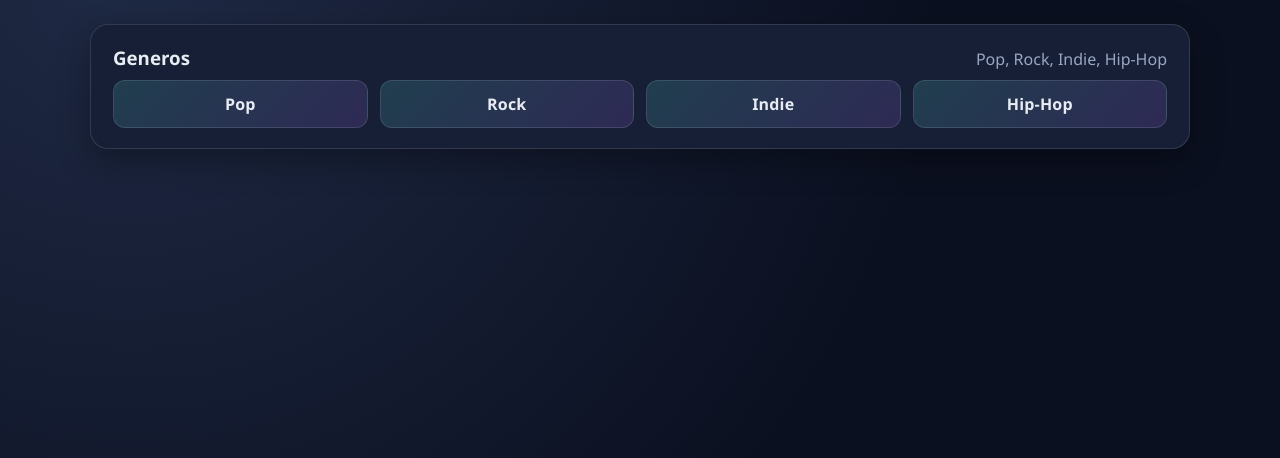
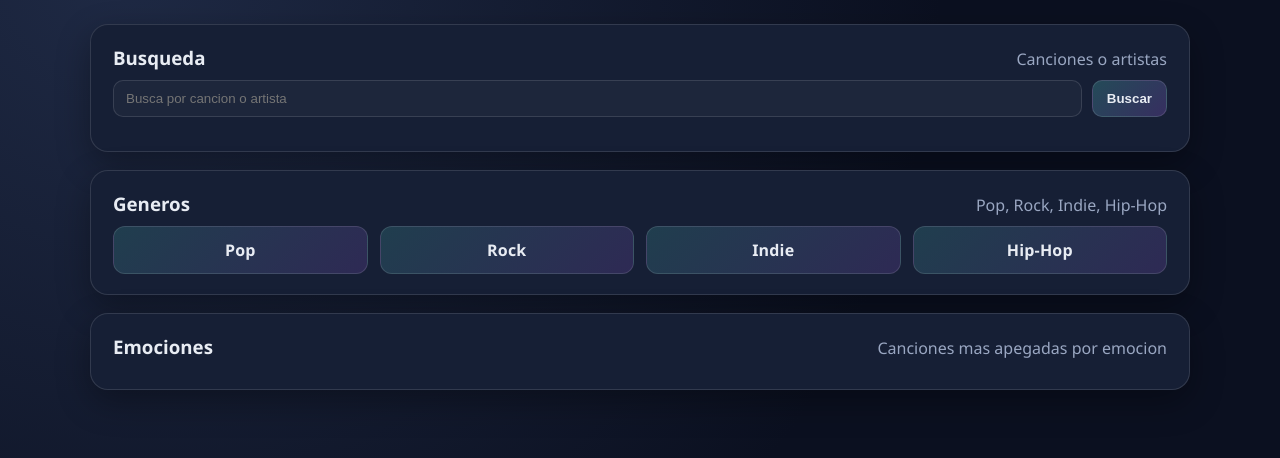
Before and after one commit to DleonF/IA, a Flask app: page / in a window 1280 px wide. Shown: the part 122-580 px from the top of the page. Run offline with Flask 3, Linux system fonts and the light colour scheme; parts of the project's set-up code (start-up, migrations or seed data) failed here and were passed over.

Commit message:
Proyecto finalizado

```diff
--- a/app.py
+++ b/app.py
@@ -5,12 +5,10 @@
 
 app = Flask(__name__)
 
-# =========================
-# CARGAR DATASET
-# =========================
-df = pd.read_csv("spotify_dataset.csv")
 
-# Features numéricas reales (NO strings)
+df = pd.read_csv("spotify_dataset.csv") #Dataset
+
+# Features numéricas reales
 features = [
     "Tempo",
     "Energy",
@@ -22,40 +20,116 @@
     "Instrumentalness"
 ]
 
-df_model = df[features + ["emotion", "Genre", "song", "Artist(s)"]].dropna()
+df_model = df[features + ["emotion", "Genre", "song", "Artist(s)"]].dropna() # elimina filas faltantes
 
-X = df_model[features]
-y = df_model["emotion"]
+X = df_model[features] #in
+y = df_model["emotion"] #out
 
 scaler = StandardScaler()
 X_scaled = scaler.fit_transform(X)
 
-knn = KNeighborsClassifier(n_neighbors=7)
+knn = KNeighborsClassifier(n_neighbors=7) #Knn con 7 vecinos parecidas
 knn.fit(X_scaled, y)
 
-# =========================
-# MAPA DE GÉNEROS
-# =========================
+EMOTION_MAP = {
+    "joy": "Alegria",
+    "sadness": "Tristeza",
+    "anger": "Enojo",
+    "fear": "Miedo",
+    "love": "Amor",
+    "surprise": "Sorpresa",
+    "neutral": "Neutral",
+    "angry": "Enojo",
+    "confusion": "Confusion",
+    "interest": "Interes",
+    "thirst": "Sed",
+    "pink": "Rosa",
+    "true": "Verdadero"
+}
+EMOTION_EXCLUDE = {"angry", "pink", "thirst"}
+EMOTIONS = sorted(
+    e for e in df_model["emotion"].dropna().unique().tolist()
+    if e not in EMOTION_EXCLUDE
+)
+
+# Generos a subgeneros
 GENRE_MAP = {
     "Pop": ["Pop", "K-Pop", "J-Pop"],
     "Rock": ["Rock", "Alternative", "Classic Rock"],
     "Indie": ["Indie", "Indie Rock", "Indie Pop"],
     "Hip-Hop": ["Hip-Hop", "Rap", "Trap"]
 }
+GENRE_LOOKUP = {
+    sub.lower(): main
+    for main, subs in GENRE_MAP.items()
+    for sub in subs
+}
 
-# =========================
-# RUTAS
-# =========================
 
-# Página 1 – Géneros principales
-@app.route("/")
+# RUTAS ::  Pagina 1 –> Generos
+@app.route("/", methods=["GET", "POST"])
 def generos():
+    q = request.values.get("q", "").strip()
+    resultados = []
+    emocion = None
+    confianza = None
+    cancion_sel = None
+    artista_sel = None
+
+    if q:
+        matches = df_model[
+            df_model["song"].str.contains(q, case=False, na=False) |
+            df_model["Artist(s)"].str.contains(q, case=False, na=False)
+        ][["song", "Artist(s)", "Genre"]].drop_duplicates()
+
+        matches["main_genre"] = matches["Genre"].str.lower().map(GENRE_LOOKUP)
+        matches = matches[matches["main_genre"].notna()]
+
+        resultados = [
+            {
+                "song": row["song"],
+                "artist": row["Artist(s)"],
+                "genero": row["main_genre"],
+                "subgenero": row["Genre"]
+            }
+            for _, row in matches.iterrows()
+        ]
+
+    if request.method == "POST":
+        cancion_sel = request.form.get("song")
+        artista_sel = request.form.get("artist")
+        subgenero_sel = request.form.get("subgenero")
+
+        fila = df_model[
+            (df_model["Genre"].str.contains(subgenero_sel or "", case=False, na=False)) &
+            (df_model["song"] == cancion_sel) &
+            (df_model["Artist(s)"] == artista_sel)
+        ].iloc[0]
+
+        datos = fila[features].values.reshape(1, -1)
+        datos_scaled = scaler.transform(datos)
+        emocion_raw = knn.predict(datos_scaled)[0]
+
+        proba = knn.predict_proba(datos_scaled)[0]  #vector de probabilidad con sus 7 vecinos
+        confianza = float(proba.max())     #elige la mayor probabilidad
+        emocion = EMOTION_MAP.get(emocion_raw, emocion_raw)
+
     return render_template(
         "generos.html",
-        generos=list(GENRE_MAP.keys())
+        generos=list(GENRE_MAP.keys()),
+        emociones=[
+            {"value": e, "label": EMOTION_MAP.get(e, e)}
+            for e in EMOTIONS
+        ],
+        q=q,
+        resultados=resultados,
+        emocion=emocion,
+        confianza=confianza,
+        cancion_sel=cancion_sel,
+        artista_sel=artista_sel
     )
 
-# Página 2 – Subgéneros
+# Pagina 2 –> Subgeneros
 @app.route("/subgeneros/<genero>")
 def subgeneros(genero):
     return render_template(
@@ -64,21 +138,24 @@
         subgeneros=GENRE_MAP.get(genero, [])
     )
 
-# Página 3 – Canciones + predicción
+# Pagina 3 –> Canciones
 @app.route("/canciones/<genero>/<subgenero>", methods=["GET", "POST"])
 def canciones(genero, subgenero):
 
-    canciones = (
-        df_model[
-            df_model["Genre"]
-            .str.contains(subgenero, case=False, na=False)
-        ][["song", "Artist(s)"]]
-        .drop_duplicates()
-        .head(15)
-        .values.tolist()
-    )
+    base = df_model[
+        df_model["Genre"]
+        .str.contains(subgenero, case=False, na=False)
+    ]
+
+    base = base[["song", "Artist(s)"]].drop_duplicates()
+
+    if len(base) > 15:
+        base = base.sample(n=15)
+
+    canciones = base.values.tolist()
 
     emocion = None
+    confianza = None
     cancion_sel = None
 
     if request.method == "POST":
@@ -91,7 +168,10 @@
 
         datos = fila[features].values.reshape(1, -1)
         datos_scaled = scaler.transform(datos)
-        emocion = knn.predict(datos_scaled)[0]
+        emocion_raw = knn.predict(datos_scaled)[0]
+        proba = knn.predict_proba(datos_scaled)[0]
+        confianza = float(proba.max())
+        emocion = EMOTION_MAP.get(emocion_raw, emocion_raw)
 
     return render_template(
         "canciones.html",
@@ -99,7 +179,37 @@
         subgenero=subgenero,
         canciones=canciones,
         emocion=emocion,
+        confianza=confianza,
         cancion_sel=cancion_sel
+    )
+
+# Pagina -> Emociones
+@app.route("/emociones/<emocion>")
+def emociones(emocion):
+    base = df_model[df_model["emotion"] == emocion]
+    base = base[features + ["song", "Artist(s)"]].drop_duplicates()
+
+    emotion_index = None
+    for i, label in enumerate(knn.classes_):
+        if label == emocion:
+            emotion_index = i
+            break
+
+    canciones = []
+    for _, row in base.iterrows():
+        datos = row[features].values.reshape(1, -1)
+        datos_scaled = scaler.transform(datos)
+        proba = knn.predict_proba(datos_scaled)[0]
+        confianza = float(proba[emotion_index]) if emotion_index is not None else None
+        canciones.append([row["song"], row["Artist(s)"], confianza])
+    canciones.sort(key=lambda item: item[2] if item[2] is not None else -1, reverse=True)
+    canciones = canciones[:5]
+
+    return render_template(
+        "emociones.html",
+        emocion=EMOTION_MAP.get(emocion, emocion),
+        emocion_raw=emocion,
+        canciones=canciones
     )
 
 if __name__ == "__main__":
--- a/static/styles.css
+++ b/static/styles.css
@@ -34,6 +34,36 @@
 .card-header { display: flex; justify-content: space-between; align-items: baseline; gap: 10px; margin-bottom: 10px; }
 .card h3 { margin: 0; }
 .muted { color: var(--muted); margin: 0; }
+.search-bar {
+    display: flex;
+    gap: 10px;
+    margin: 10px 0 14px;
+}
+.search-input {
+    flex: 1;
+    padding: 10px 12px;
+    border-radius: 10px;
+    border: 1px solid var(--stroke);
+    background: rgba(255,255,255,0.03);
+    color: var(--text);
+    outline: none;
+}
+.search-input:focus { border-color: rgba(78,205,196,0.7); }
+.search-btn {
+    padding: 10px 14px;
+    border-radius: 10px;
+    border: 1px solid var(--stroke);
+    background: linear-gradient(135deg, rgba(78,205,196,0.25), rgba(155,93,229,0.25));
+    color: var(--text);
+    font-weight: 700;
+    cursor: pointer;
+    transition: transform 140ms ease, border-color 140ms ease, box-shadow 140ms ease;
+}
+.search-btn:hover {
+    border-color: rgba(78,205,196,0.75);
+    box-shadow: 0 6px 18px rgba(78,205,196,0.15);
+    transform: translateY(-1px);
+}
 .list { display: grid; gap: 10px; margin-top: 6px; }
 .song-btn {
     width: 100%;
@@ -47,6 +77,7 @@
     background: rgba(255,255,255,0.02);
     color: var(--text);
     text-align: left;
+    text-decoration: none;
     cursor: pointer;
     transition: transform 120ms ease, border-color 120ms ease, background 120ms ease;
 }
--- a/templates/canciones.html
+++ b/templates/canciones.html
@@ -18,7 +18,7 @@
         <div class="card">
             <div class="card-header">
                 <h3>Canciones</h3>
-                <p class="muted">Top 15</p>
+                <p class="muted">Top 15 (Aleatorias)</p>
             </div>
             <form method="post" class="list">
                 {% for song, artist in canciones %}
@@ -35,6 +35,9 @@
             {% if emocion %}
                 <p><b>Cancion:</b> {{ cancion_sel }}</p>
                 <p><b>Emocion:</b> <span class="pill">{{ emocion }}</span></p>
+                {% if confianza is not none %}
+                    <p><b>Confianza:</b> {{ (confianza * 100) | round(1) }}%</p>
+                {% endif %}
             {% else %}
                 <p class="muted">Selecciona una cancion para ver su emocion.</p>
             {% endif %}
--- a/templates/generos.html
+++ b/templates/generos.html
@@ -13,6 +13,51 @@
         <p class="hero-subtitle">Empieza eligiendo un genero principal.</p>
     </header>
 
+    <div class="grid">
+        <div class="card">
+            <div class="card-header">
+                <h3>Busqueda</h3>
+                <p class="muted">Canciones o artistas</p>
+            </div>
+            <form method="get" class="search-bar" action="{{ url_for('generos') }}">
+                <input class="search-input" type="text" name="q" value="{{ q }}" placeholder="Busca por cancion o artista">
+                <button class="search-btn" type="submit">Buscar</button>
+            </form>
+            {% if q %}
+                <p class="muted">Resultados para "{{ q }}"</p>
+                {% if resultados %}
+                    <div class="list">
+                        {% for r in resultados %}
+                            <form method="post" action="{{ url_for('generos') }}">
+                                <input type="hidden" name="q" value="{{ q }}">
+                                <input type="hidden" name="song" value="{{ r.song }}">
+                                <input type="hidden" name="artist" value="{{ r.artist }}">
+                                <input type="hidden" name="subgenero" value="{{ r.subgenero }}">
+                                <button class="song-btn" type="submit">
+                                    <span class="song-title">{{ r.song }}</span>
+                                    <span class="song-artist">{{ r.artist }} • {{ r.subgenero }}</span>
+                                </button>
+                            </form>
+                        {% endfor %}
+                    </div>
+                {% else %}
+                    <p class="muted">Sin resultados.</p>
+                {% endif %}
+            {% endif %}
+        </div>
+
+        {% if emocion %}
+            <div class="card">
+                <h3 class="result-title">Resultado</h3>
+                <p><b>Cancion:</b> {{ cancion_sel }}</p>
+                <p><b>Artista:</b> {{ artista_sel }}</p>
+                <p><b>Emocion:</b> <span class="pill">{{ emocion }}</span></p>
+                {% if confianza is not none %}
+                    <p><b>Confianza:</b> {{ (confianza * 100) | round(1) }}%</p>
+                {% endif %}
+            </div>
+        {% endif %}
+
         <div class="card">
             <div class="card-header">
                 <h3>Generos</h3>
@@ -24,6 +69,19 @@
                 {% endfor %}
             </div>
         </div>
+
+        <div class="card">
+            <div class="card-header">
+                <h3>Emociones</h3>
+                <p class="muted">Canciones mas apegadas por emocion</p>
+            </div>
+            <div class="choice-grid">
+                {% for e in emociones %}
+                    <a class="btn choice-btn" href="/emociones/{{ e.value }}">{{ e.label }}</a>
+                {% endfor %}
+            </div>
+        </div>
+    </div>
 </div>
 </body>
 </html>
```
Also changed, not shown: templates/emociones.html (added, +41 -0 lines), 2 other files. Lines whose indentation alone changed are shown as unchanged.
